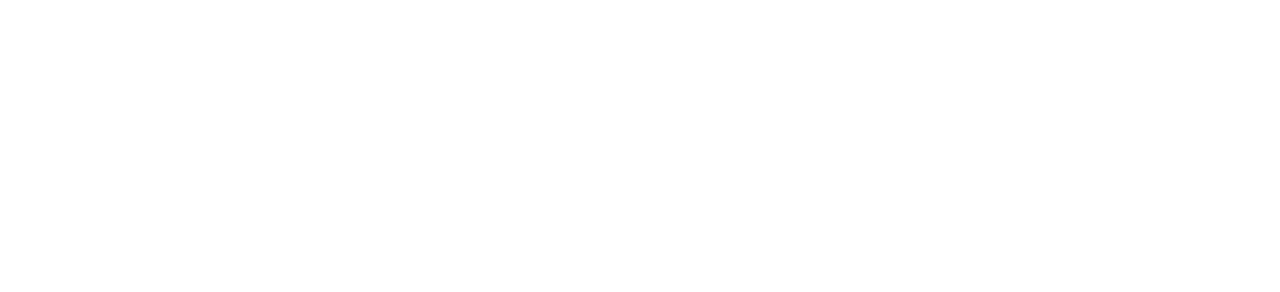
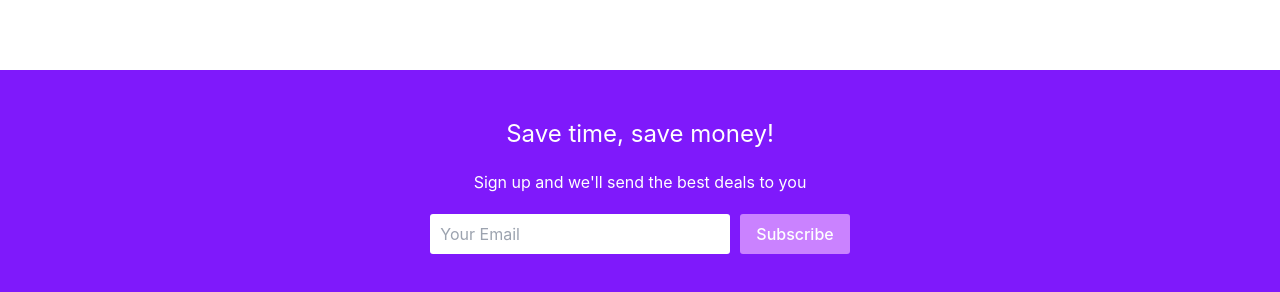
Before and after one commit to mostafizbappy158845/react-booking-app, a React (Create React App) app: page / in a window 1280 px wide. Shown: the part 1440-1732 px from the top of the page. Before the commit the page ends 1434 px from the top, so only its background shows below. Built offline with nearby package versions, Linux system fonts and the light colour scheme.

Commit message:
mailList

```diff
--- /dev/null
+++ b/src/components/mailList/MailList.js
@@ -0,0 +1,17 @@
+import React from 'react';
+import './MailList.css'
+
+const MailList = () => {
+    return (
+        <div className='mail w-full mt-12 gap-5 p-12 bg-[#7f19fb] text-white flex items-center flex-col'>
+            <h1 className="mailTitle text-2xl">Save time, save money!</h1>
+            <span className="mailDesc">Sign up and we'll send the best deals to you</span>
+            <div className="mailInputContainer">
+                <input className='text-black w-[300px] h-[40px] p-2.5 border-0 mr-2.5 rounded-[3px]' type="text" placeholder='Your Email' />
+                <button className='text-white bg-[#CA82FF] h-[40px] px-4 font-medium border-0 rounded-[3px] cursor-pointer'>Subscribe</button>
+            </div>
+        </div>
+    );
+};
+
+export default MailList;
--- a/src/pages/home/Home.js
+++ b/src/pages/home/Home.js
@@ -5,6 +5,7 @@
 import Navbar from '../../components/Navbar/Navbar';
 import PropertyList from '../../components/propertyList/PropertyList';
 import FeaturedProperties from '../../components/featuredProperties/FeaturedProperties';
+import MailList from '../../components/mailList/MailList';
 
 const Home = () => {
     return (
@@ -18,6 +19,7 @@
             <PropertyList/>
             <h1 className='homeTitle text-xl font-bold'>Home guest love</h1>
             <FeaturedProperties/>
+            <MailList/>
             </div>
         </div>
     );
```
Also changed, not shown: src/components/mailList/MailList.css (added).
